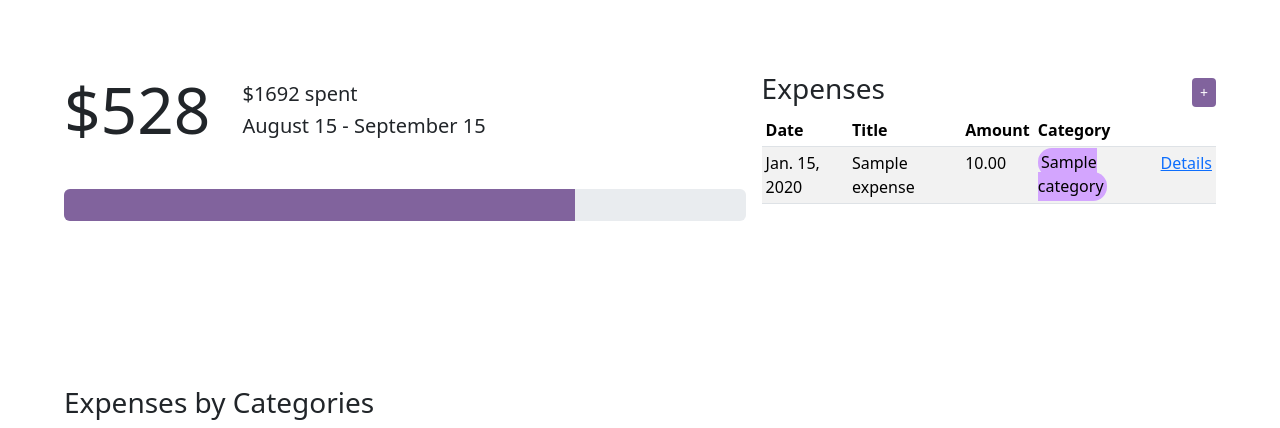
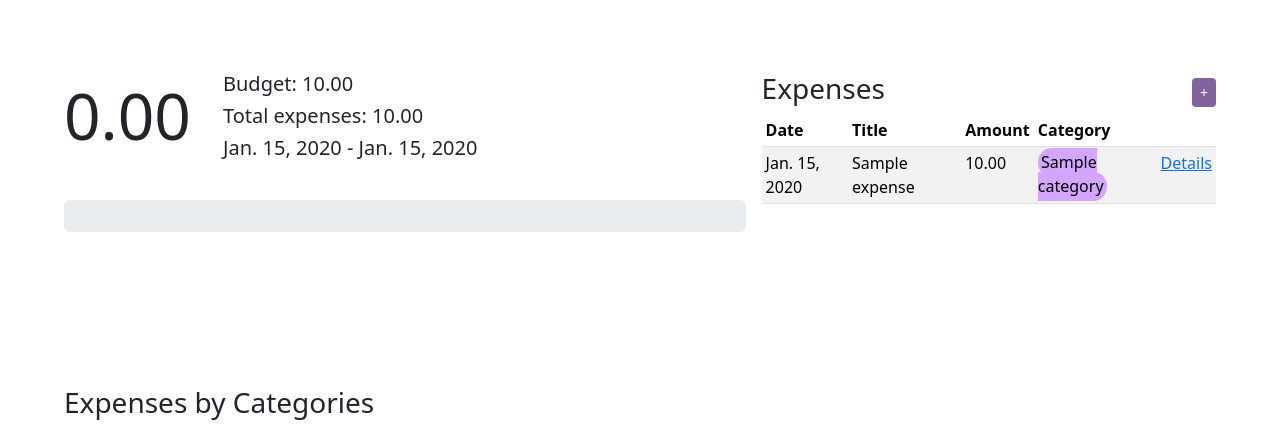
Before and after one commit to gorgeousPotato/ExpenseTrackerH4B, a Django app: page /expenses/ in a window 1280 px wide. Shown: the part 70-498 px from the top of the page. Run offline with Django 4.2, Linux system fonts and the light colour scheme; a user stored in the database is signed in; tables that the repository leaves empty hold one stand-in row (values such as "Sample post"); some libraries are stand-ins or nearby versions.

Commit message:
budget functionality

```diff
--- a/main_app/models.py
+++ b/main_app/models.py
@@ -12,6 +12,9 @@ class Budget(models.Model):
 
   def __str__(self):
     return f"{self.amount} from {self.start_date} to {self.end_date}"
+
+  def get_absolute_url(self):
+    return reverse('index')
 
 class Category(models.Model):
   title=models.CharField(max_length=50)
--- a/main_app/templates/expenses/index.html
+++ b/main_app/templates/expenses/index.html
@@ -3,14 +3,15 @@
 
 <div class="budget">
   <div class="flex-2-col">
-    <h1 class="accent-h1">$528</h1>
+    <h1 class="accent-h1"> {{ amount_left }}</h1>
     <div>
-      <h5>$1692 spent</h5>
-      <h5>August 15 - September 15</h5>
+      <h5>Budget: {{ budget.amount }}</h5>
+      <h5>Total expenses: {{ sum }}</h5>
+      <h5>{{ budget.start_date }} - {{ budget.end_date }}</h5>
     </div>
   </div>
-  <div class="progress" role="progressbar" aria-label="Basic example" aria-valuenow="75" aria-valuemin="0" aria-valuemax="100">
-    <div class="progress-bar w-75"></div>
+  <div class="progress" role="progressbar" aria-label="Example with label" aria-valuenow="{{percent_left}}" aria-valuemin="0" aria-valuemax="100">
+    <div class="progress-bar" style="width: {{percent_left}}%">{{percent_left}}</div>
   </div>
 </div>
 <div class="expenses">
--- a/main_app/templates/main_app/budget_detail.html
+++ b/main_app/templates/main_app/budget_detail.html
@@ -10,7 +10,7 @@
       <h5>Budget: {{ budget.amount }}</h5>
       <h5>Total expenses: {{ sum }}</h5>
       <h5>{{ budget.start_date }} - {{ budget.end_date }}</h5>
-      <h5> {{percent_left}}</h5>
+      <a href="{% url 'budget_update' budget.id %}">Edit Budget</a>
     </div>
   </div>
   <div class="progress" role="progressbar" aria-label="Example with label" aria-valuenow="{{percent_left}}" aria-valuemin="0" aria-valuemax="100">
--- a/main_app/urls.py
+++ b/main_app/urls.py
@@ -15,4 +15,6 @@ urlpatterns = [
     path('categories/<int:pk>/delete/', views.CategoryDelete.as_view(), name='categories_delete'),
     path('categories/', views.CategoryList.as_view(), name='categories_index'),
     path('budget/', views.budget_detail, name='budget_detail'),
+    path('budget/create/', views.BudgetCreate.as_view(), name='budget_create'),
+    path('budget/<int:pk>/update/', views.BudgetUpdate.as_view(), name='budget_update'),
 ]
--- a/main_app/views.py
+++ b/main_app/views.py
@@ -17,16 +17,23 @@ def home(request):
 def expenses_index(request):
   expenses = Expense.objects.filter(user=request.user)
   categories = Category.objects.all()
-  # category_expenses = {}
-  # for category in categories:
-  #   total_expenses = expenses.filter(category=category).annotate(total_expenses=Sum('amount'))['total_expenses']
-  #   category_expenses[category] = total_expenses
-  # category_expenses = Category.objects.annotate(total_expenses=Sum('expense__amount'))
   category_expenses = Category.objects.filter(expense__user = request.user).annotate(total_expenses = Sum('expense__amount'))
+  budgets = Budget.objects.filter(user=request.user)
+  budget = budgets[0]
+  sum = 0
+  for expense in expenses:
+    if expense.date >= budget.start_date and expense.date <= budget.end_date:
+      sum += expense.amount
+  percent_left = int(((budget.amount - sum) / budget.amount) * 100)
+  amount_left = budget.amount - sum
   return render(request, 'expenses/index.html', {
     'expenses': expenses,
     'categories': categories,
-    'category_expenses': category_expenses
+    'category_expenses': category_expenses,
+    'budget': budget,
+    'sum': sum,
+    'amount_left': amount_left,
+    'percent_left': percent_left
   })
 
 def expenses_detail(request, expense_id):
@@ -86,11 +93,17 @@ class CategoryDelete(DeleteView):
 class CategoryList(ListView):
   model = Category
 
-# class CategoryDetail(ListView):
-#   model = Expense
-#   context_object_name = 'expenses'
+class BudgetCreate(CreateView):
+  model = Budget
+  fields = ['amount', 'start_date', 'end_date']
 
-#   def get_queryset()
+  def form_valid(self, form):
+    form.instance.user = self.request.user
+    return super().form_valid(form)
+
+class BudgetUpdate(UpdateView):
+  model = Budget
+  fields = ['amount', 'start_date', 'end_date']
 
 def signup(request):
   error_message = ''
@@ -103,7 +116,7 @@ def signup(request):
       user = form.save()
       # This is how we log a user in via code
       login(request, user)
-      return redirect('index')
+      return redirect('budget_create')
     else:
       error_message = 'Invalid sign up - try again'
   # A bad POST or a GET request, so render signup.html with an empty form
```
Also changed, not shown: main_app/templates/main_app/budget_form.html (added, +18 -0 lines).
